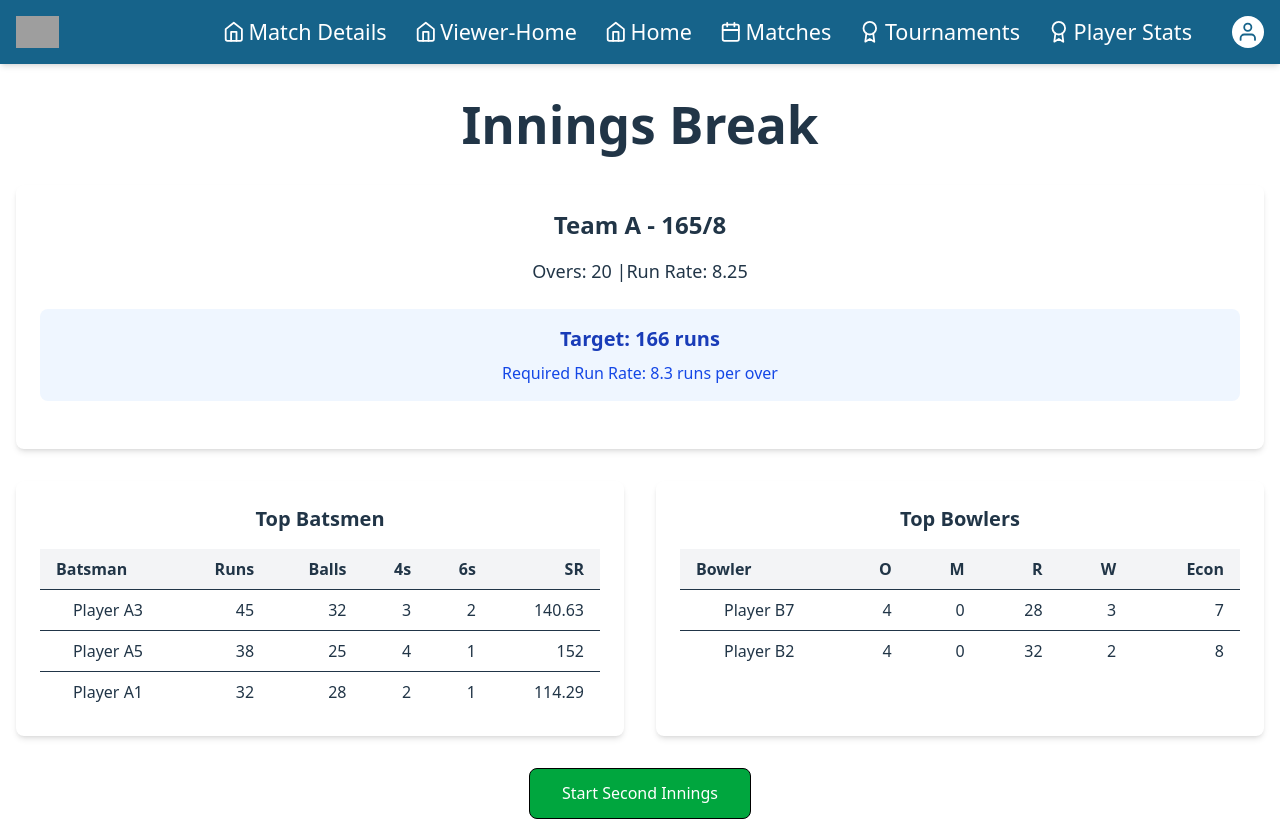
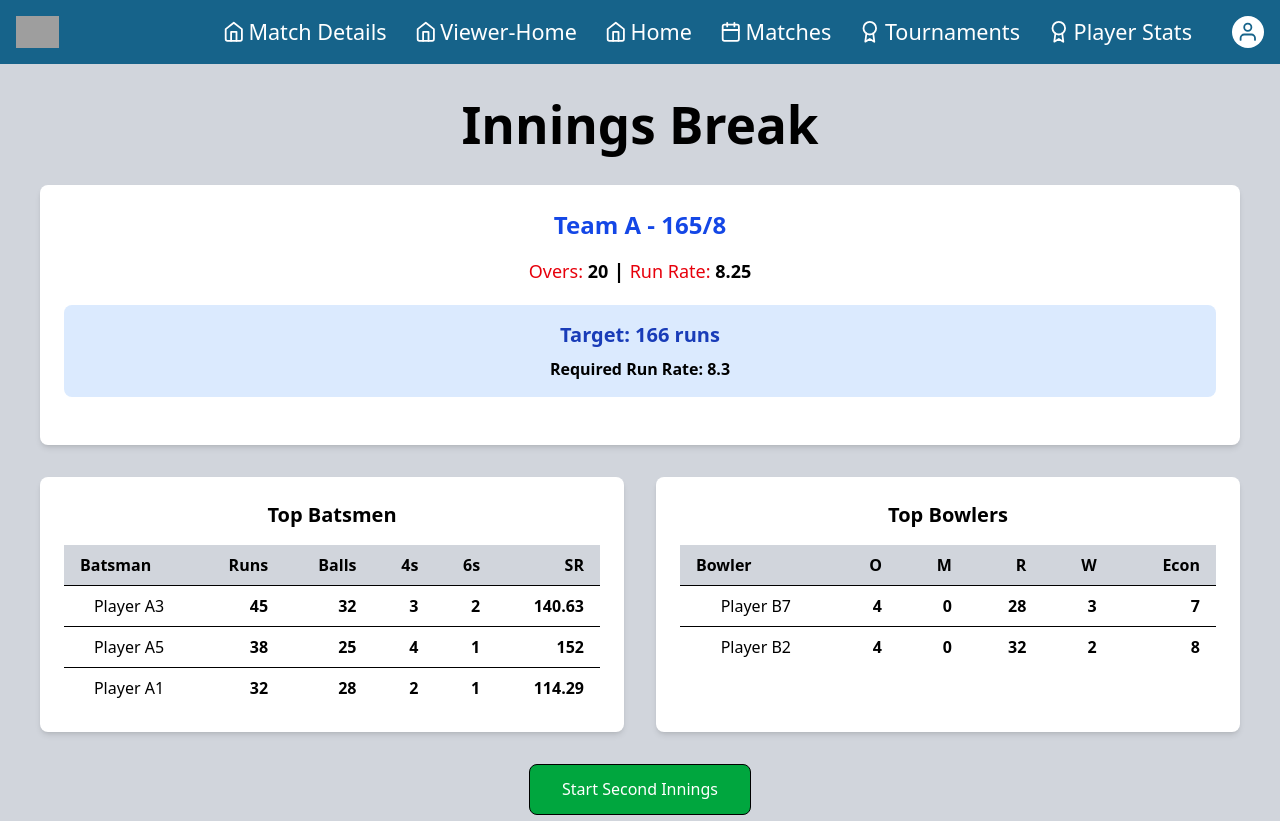
Before and after one commit to Atharvasp333/Cricket-Scoring-System, a React (Vite) app in the folder frontend/: page /innings-break/1 in a window 1280 px wide. Shown: the top 821 px of the page. Built offline with nearby package versions, Linux system fonts and the light colour scheme; grey boxes are pictures that could not be loaded.

Commit message:
colours fixed

```diff
--- a/frontend/src/Screens/Scorer/InningsBreak.jsx
+++ b/frontend/src/Screens/Scorer/InningsBreak.jsx
@@ -31,21 +31,22 @@ const InningsBreak = () => {
   }
 
   return (
-    <div className="container mx-auto px-4 py-8">
-      <h1 className="text-3xl font-bold mb-8 text-center">Innings Break</h1>
+    <div className=" mx-auto px-10 text-black font-semibold bg-gray-300 py-8">
+      <h1 className="text-3xl text-black font-bold mb-8 text-center">Innings Break</h1>
 
       {/* First Innings Summary */}
       <div className="bg-white p-6 rounded-lg shadow-md mb-8">
-        <h2 className="text-2xl font-semibold mb-4 text-center">{firstInningsData.battingTeam} - {firstInningsData.score}/{firstInningsData.wickets}</h2>
-        <p className="text-center text-lg mb-6">
-          <span className="font-medium">Overs:</span> {firstInningsData.overs} |
-          <span className="font-medium">Run Rate:</span> {firstInningsData.runRate}
+        <h2 className="text-2xl font-bold mb-4 text-blue-700 text-center">{firstInningsData.battingTeam} - {firstInningsData.score}/{firstInningsData.wickets}</h2>
+        <p className="text-center text-blue text-lg mb-5">
+          <span className="font-medium text-red-600 ">Overs:</span> {firstInningsData.overs}
+          <span className="text-xl font-bold text-black"> | </span>
+          <span className="font-medium text-red-600">Run Rate:</span> {firstInningsData.runRate}
         </p>
 
-        <div className="bg-blue-50 p-4 rounded-lg mb-6">
-          <h3 className="text-xl font-semibold mb-2 text-center text-blue-800">Target: {firstInningsData.target} runs</h3>
-          <p className="text-center text-blue-700">
-            Required Run Rate: {firstInningsData.requiredRunRate} runs per over
+        <div className="bg-blue-100 border-blue-800 p-4 rounded-lg mb-6">
+          <h3 className="text-xl font-bold mb-2 text-center text-blue-800">Target: {firstInningsData.target} runs</h3>
+          <p className="text-center text-black">
+            Required Run Rate:  {firstInningsData.requiredRunRate}
           </p>
         </div>
       </div>
@@ -58,7 +59,7 @@ const InningsBreak = () => {
           <div className="overflow-x-auto">
             <table className="min-w-full">
               <thead>
-                <tr className="bg-gray-100">
+                <tr className="bg-gray-300">
                   <th className="py-2 px-4 text-left">Batsman</th>
                   <th className="py-2 px-4 text-right">Runs</th>
                   <th className="py-2 px-4 text-right">Balls</th>
@@ -89,7 +90,7 @@ const InningsBreak = () => {
           <div className="overflow-x-auto">
             <table className="min-w-full">
               <thead>
-                <tr className="bg-gray-100">
+                <tr className="bg-gray-300">
                   <th className="py-2 px-4 text-left">Bowler</th>
                   <th className="py-2 px-4 text-right">O</th>
                   <th className="py-2 px-4 text-right">M</th>
--- a/frontend/src/Screens/Scorer/Scoring.jsx
+++ b/frontend/src/Screens/Scorer/Scoring.jsx
@@ -672,7 +672,7 @@ const Scoring = () => {
         <span className=" font-bold text-5xl mb-2 text-blue-900">
           {matchState.battingTeam.name} vs {matchState.bowlingTeam.name}
         </span>
-        <p className="text-gray-600 py-2 text-xl mb-2">
+        <p className="text-black text-xl mb-2">
           <span className="font-medium text-green-900">Venue:</span> {matchData.venue} <space></space>
           <span className="text-xl font-bold text-black"> | </span>
           <span className="font-medium font-bold text-green-900"> Date: </span> {matchData.date}
@@ -834,14 +834,14 @@ const Scoring = () => {
         {/* Runs Buttons */}
         <div className="mb-4">
           <h3 className="text-md font-medium mb-2 text-blue-900">Runs</h3>
-          <div className="flex flex-wrap gap-2">
+          <div className="flex justify-center flex-wrap gap-2">
             {[0, 1, 2, 3, 4, 6].map(runs => (
               <button
                 key={runs}
                 className={`w-12 h-12 rounded-full font-bold ${uiState.runsScored === runs && !uiState.isWicket && !uiState.isExtra ?
                   runs === 4 ? 'bg-green-500' :
                     runs === 6 ? 'bg-purple-500' : 'bg-blue-500' :
-                  'bg-gray-200'
+                  'bg-black'
                   } text-white hover:brightness-110`}
                 onClick={() => handleRunsClick(runs)}
               >
@@ -856,7 +856,7 @@ const Scoring = () => {
           <div>
             <h3 className="text-md font-medium mb-2 text-blue-900">Wicket</h3>
             <button
-              className={`w-full py-2 px-4 rounded font-bold ${uiState.isWicket ? 'bg-red-500' : 'bg-gray-200'
+              className={`w-full py-2 px-4 rounded font-bold ${uiState.isWicket ? 'bg-red-500' : 'bg-black'
                 } text-white hover:brightness-110`}
               onClick={handleWicketClick}
             >
@@ -866,7 +866,7 @@ const Scoring = () => {
           <div>
             <h3 className="text-md font-medium mb-2 text-blue-900">Extras</h3>
             <button
-              className={`w-full py-2 px-4 rounded font-bold ${uiState.isExtra ? 'bg-yellow-500' : 'bg-gray-200'
+              className={`w-full py-2 px-4 rounded font-bold ${uiState.isExtra ? 'bg-yellow-500' : 'bg-black'
                 } text-white hover:brightness-110`}
               onClick={handleExtraClick}
             >
@@ -879,7 +879,7 @@ const Scoring = () => {
         <div className="mb-4">
           <h3 className="text-md font-medium mb-2 text-blue-900">Ball Type</h3>
           <button
-            className={`w-full py-2 px-4 rounded font-bold ${uiState.ballType ? 'bg-blue-500' : 'bg-gray-200'
+            className={`w-full py-2 px-4 rounded font-bold ${uiState.ballType ? 'bg-blue-500' : 'bg-black'
               } text-white hover:brightness-110`}
             onClick={handleBallTypeClick}
           >
@@ -890,14 +890,14 @@ const Scoring = () => {
         {/* Action Buttons */}
         <div className="grid grid-cols-2 gap-4">
           <button
-            className="py-2 px-4 rounded bg-green-600 text-white font-bold hover:bg-green-700"
+            className="py-2 px-4 rounded bg-green-600 text-white font-bold hover:bg-green-900"
             onClick={handleSubmitBall}
             disabled={uiState.runsScored === null && !uiState.isWicket && !uiState.isExtra}
           >
             Submit
           </button>
           <button
-            className="py-2 px-4 rounded bg-red-500 text-white font-bold hover:bg-red-600"
+            className="py-2 px-4 rounded bg-red-500 text-white font-bold hover:bg-red-700"
             onClick={handleUndoLastBall}
             disabled={matchState.currentOver.length === 0 && matchState.previousOvers.length === 0}
           >
@@ -934,7 +934,7 @@ const Scoring = () => {
               {['bowled', 'caught', 'lbw', 'run-out', 'stumped', 'hit-wicket'].map(type => (
                 <button
                   key={type}
-                  className="py-2 px-4 rounded bg-gray-200 hover:bg-gray-300 font-medium"
+                  className="py-2 px-4 rounded bg-black hover:bg-red-700 font-medium"
                   onClick={() => handleWicketTypeSelect(type)}
                 >
                   {type.split('-').map(word => word.charAt(0).toUpperCase() + word.slice(1)).join(' ')}
@@ -942,7 +942,7 @@ const Scoring = () => {
               ))}
             </div>
             <button
-              className="mt-4 w-full py-2 px-4 rounded bg-gray-500 text-white font-bold hover:bg-gray-600"
+              className="mt-4 w-full py-2 px-4 rounded bg-gray-400 text-black font-bold hover:bg-gray-600"
               onClick={() => setUiState(prev => ({ ...prev, showWicketModal: false }))}
             >
               Cancel
@@ -960,7 +960,7 @@ const Scoring = () => {
               {['wide', 'no-ball', 'leg-bye', 'bye'].map(type => (
                 <button
                   key={type}
-                  className="py-2 px-4 rounded bg-gray-200 hover:bg-gray-300 font-medium"
+                  className="py-2 px-4 rounded bg-black hover:bg-yellow-500 hover:text-black font-medium"
                   onClick={() => handleExtraTypeSelect(type)}
                 >
                   {type.split('-').map(word => word.charAt(0).toUpperCase() + word.slice(1)).join(' ')}
@@ -968,7 +968,7 @@ const Scoring = () => {
               ))}
             </div>
             <button
-              className="mt-4 w-full py-2 px-4 rounded bg-gray-500 text-white font-bold hover:bg-gray-600"
+              className="mt-4 w-full py-2 px-4 rounded bg-gray-400 text-black font-bold hover:bg-gray-600"
               onClick={() => setUiState(prev => ({ ...prev, showExtraModal: false }))}
             >
               Cancel
@@ -990,7 +990,7 @@ const Scoring = () => {
                   {['Yorker', 'Bouncer', 'Full Toss', 'Length Ball', 'Short Ball', 'Slower Ball'].map(type => (
                     <button
                       key={type}
-                      className="py-2 px-4 rounded bg-gray-200 hover:bg-gray-300 font-medium"
+                      className="py-2 px-4 rounded bg-black hover:bg-blue-600 font-medium"
                       onClick={() => handleBallTypeSelect(type)}
                     >
                       {type}
@@ -1006,7 +1006,7 @@ const Scoring = () => {
                   {['Off Spin', 'Leg Spin', 'Googly', 'Doosra', 'Carrom Ball', 'Arm Ball'].map(type => (
                     <button
                       key={type}
-                      className="py-2 px-4 rounded bg-gray-200 hover:bg-gray-300 font-medium"
+                      className="py-2 px-4 rounded bg-black hover:bg-blue-600 font-medium"
                       onClick={() => handleBallTypeSelect(type)}
                     >
                       {type}
@@ -1022,7 +1022,7 @@ const Scoring = () => {
                   {['Outswinger', 'Inswinger', 'Reverse Swing', 'Cutter', 'Off Cutter', 'Leg Cutter'].map(type => (
                     <button
                       key={type}
-                      className="py-2 px-4 rounded bg-gray-200 hover:bg-gray-300 font-medium"
+                      className="py-2 px-4 rounded bg-black hover:bg-blue-600 font-medium"
                       onClick={() => handleBallTypeSelect(type)}
                     >
                       {type}
@@ -1032,7 +1032,7 @@ const Scoring = () => {
               </div>
             </div>
             <button
-              className="mt-4 w-full py-2 px-4 rounded bg-gray-500 text-white font-bold hover:bg-gray-600"
+              className="mt-4 w-full py-2 px-4 rounded bg-gray-400 text-black font-bold hover:bg-gray-600"
               onClick={() => setUiState(prev => ({ ...prev, showBallTypeModal: false }))}
             >
               Cancel
@@ -1060,7 +1060,7 @@ const Scoring = () => {
               ))}
             </div>
             <button
-              className="mt-4 w-full py-2 px-4 rounded bg-gray-500 text-white font-bold hover:bg-gray-600"
+              className="mt-4 w-full py-2 px-4 rounded bg-gray-400 text-black font-bold hover:bg-gray-600"
               onClick={() => setUiState(prev => ({ ...prev, showChangeBowlerModal: false }))}
             >
               Cancel
@@ -1092,7 +1092,7 @@ const Scoring = () => {
                 ))}
             </div>
             <button
-              className="mt-4 w-full py-2 px-4 rounded bg-gray-500 text-white font-bold hover:bg-gray-600"
+              className="mt-4 w-full py-2 px-4 rounded bg-gray-400 text-black font-bold hover:bg-gray-600"
               onClick={() => setUiState(prev => ({ ...prev, showNewBatsmanModal: false }))}
             >
               Cancel
```
